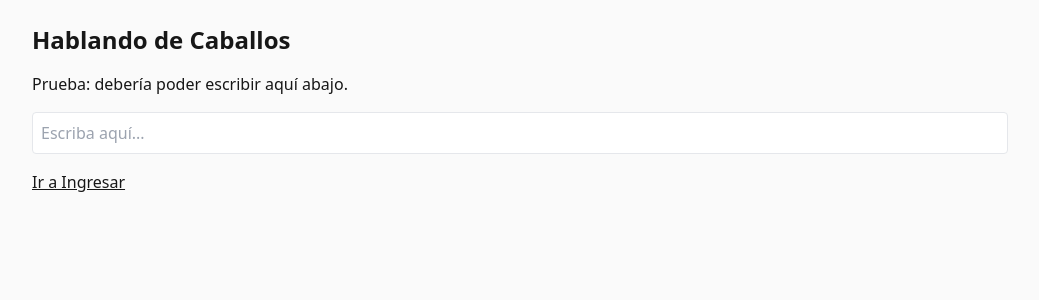
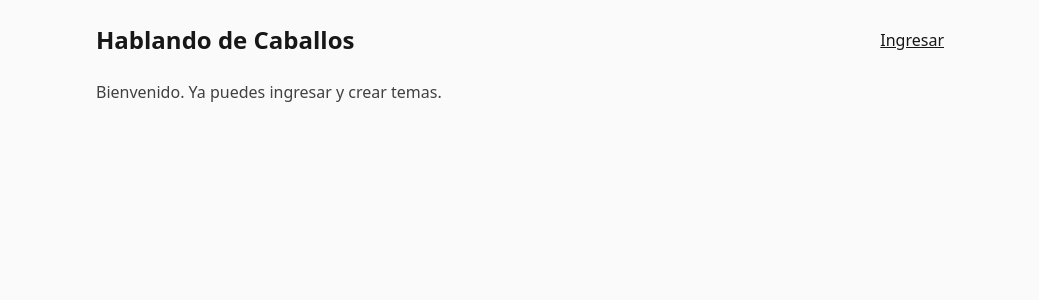
Before and after one commit to Heblemosdecaballos/foro-criollo, a Next.js app: page / in a window 1280 px wide. Shown: the top 300 px of the page, without its empty margins (120-1159 px from the left). Built offline with nearby package versions, Linux system fonts and the light colour scheme; no server answers.

Commit message:
Update page.tsx

```diff
--- a/app/page.tsx
+++ b/app/page.tsx
@@ -1,12 +1,14 @@
+import SessionButton from '@/components/SessionButton';
+
 export default function Page() {
   return (
-    <main className="min-h-screen">
-      <div className="max-w-5xl mx-auto p-6 space-y-4">
+    <main className="min-h-screen max-w-4xl mx-auto p-6 space-y-6">
+      <header className="flex items-center justify-between">
         <h1 className="text-2xl font-bold">Hablando de Caballos</h1>
-        <p>Prueba: debería poder escribir aquí abajo.</p>
-        <input className="border rounded p-2 w-full" placeholder="Escriba aquí..." />
-        <p><a className="underline" href="/login">Ir a Ingresar</a></p>
-      </div>
+        <SessionButton />
+      </header>
+
+      <p className="text-neutral-700">Bienvenido. Ya puedes ingresar y crear temas.</p>
     </main>
   );
 }
```
